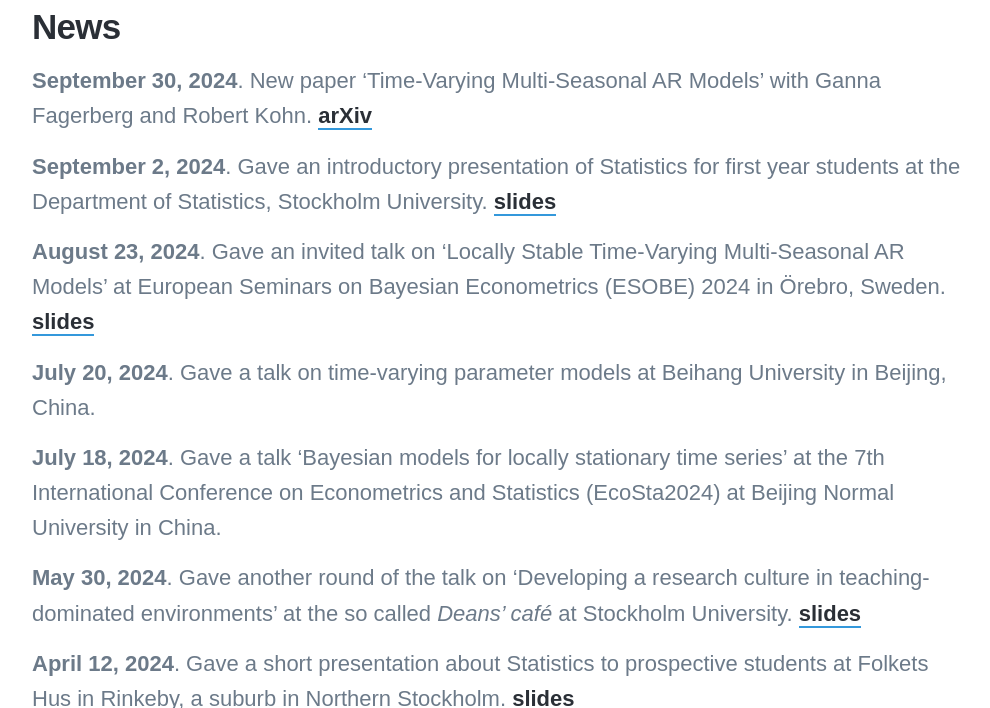
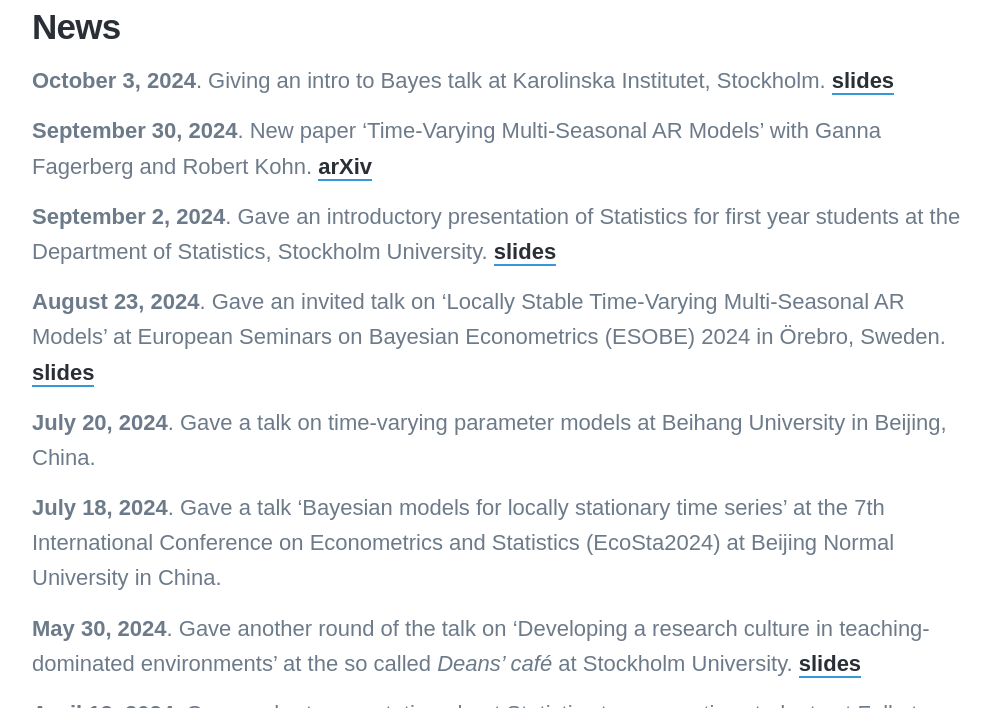
Before and after one commit to mattiasvillani/mattiasvillani.github.io, a Jekyll site: the page built from _pages/news.md, in a window 1280 px wide and 900 px high, scrolled down 416 px, cut to the strip 192-900 px from the top of the window. Shown: the whole strip, without its empty margins (138-1128 px from the left). Built offline with Jekyll 4.4.1, drawn with Linux system fonts in a browser that asks for light colours; nearby versions of some CDN libraries; some web fonts are replaced.

Commit message:
KI talks

```diff
--- a/_pages/news.md
+++ b/_pages/news.md
@@ -7,6 +7,8 @@
 
 
 ## News
+
+**October 3, 2024**. Giving an intro to Bayes talk at Karolinska Institutet, Stockholm. [slides](https://github.com/mattiasvillani/Talks/raw/master/KIBayesVillani.pdf)
 
 **September 30, 2024**. New paper 'Time-Varying Multi-Seasonal AR Models' with Ganna Fagerberg and Robert Kohn. [arXiv](https://arxiv.org/abs/2409.18640)
 
```
